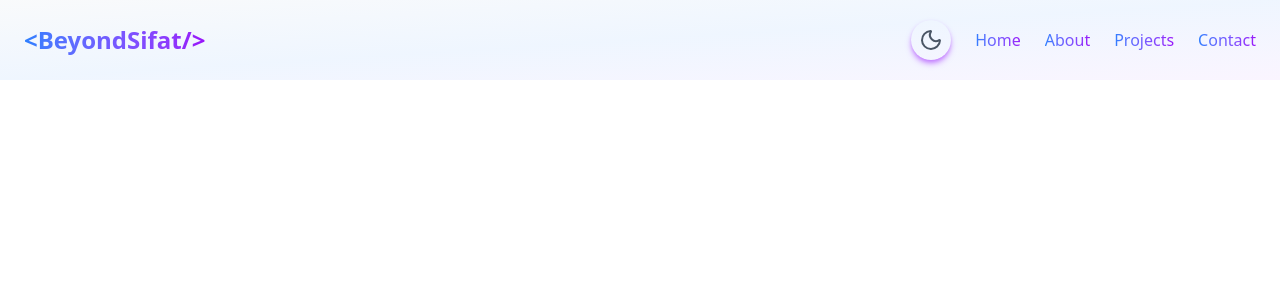
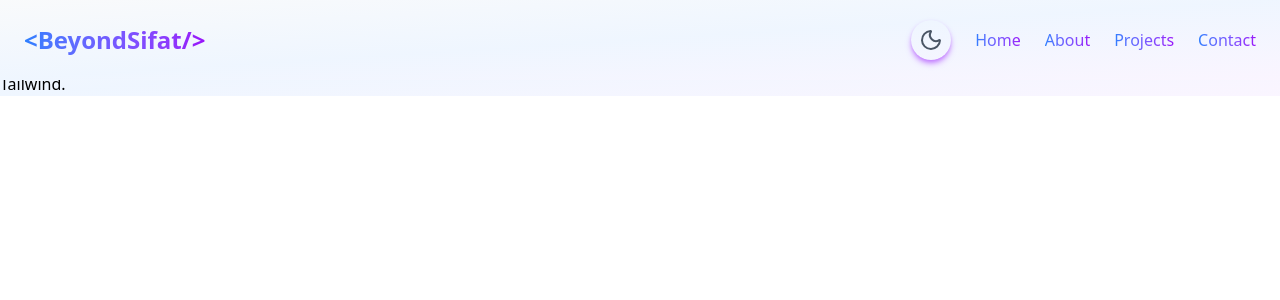
Before and after one commit to Beyond-Sifat/My-Portfolio, a React (Vite) app: page / in a window 1280 px wide. Shown: the top 300 px of the page. Built offline with nearby package versions, Linux system fonts and the light colour scheme.

Commit message:
navbar created

```diff
--- a/index.html
+++ b/index.html
@@ -1,12 +1,12 @@
 <!doctype html>
-<html lang="en" class="dark">
+<html lang="en">
   <head>
     <meta charset="UTF-8" />
     <link rel="icon" type="image/svg+xml" href="/vite.svg" />
     <meta name="viewport" content="width=device-width, initial-scale=1.0" />
     <title>Vite + React</title>
   </head>
-  <body class="dark:bg-gray-700">
+  <body class="bg-white dark:bg-gray-700">
     <div id="root"></div>
     <script type="module" src="/src/main.jsx"></script>
   </body>
--- a/src/App.jsx
+++ b/src/App.jsx
@@ -1,11 +1,11 @@
 import './App.css'
 import Banner from './Component/Banner'
-import Navbar from './Component/Header'
+import Navbar from './Component/Navbar'
 
 function App() {
 
   return (
-    <div className=''>
+    <div>
       <Navbar></Navbar>
       <Banner></Banner>
     </div>
--- a/src/Component/Banner.jsx
+++ b/src/Component/Banner.jsx
@@ -1,10 +1,34 @@
-import React from 'react';
+import React, { useState } from 'react';
+import { useEffect } from 'react';
 
 const Banner = () => {
+    const [displayText, setDisplayText] = useState('')
+    const role = "Junior Frontend-Focused MERN Stack Developer"
+
+    useEffect(() => {
+        let index = 0
+        const timer = setInterval(() => {
+            if (index <= role.length) {
+                setDisplayText(role.slice(0, index))
+                index++
+            } else {
+                clearInterval(timer)
+            }
+        }, 100)
+        return () => clearInterval(timer);
+    }, []);
     return (
-        <div>
-
-        </div>
+        <section className='bg-gradient-to-br from-gray-50 via-blue-50 to-purple-50 dark:bg-gray-900bg-gradient-to-br dark:from-gray-900 dark:via-blue-900 dark:to-purple-900'>
+            <div>
+                <div>
+                    <h1 className='text-white'>Hi! I'm Sifat</h1>
+                    <h2>{displayText}</h2>
+                    <p>Crafting exceptional digital experiences with modern technologies.
+                        Specialized in building scalable web applications using MongoDB, Express.js, React, and Node.js, Tailwind.
+                    </p>
+                </div>
+            </div>
+        </section>
     );
 };
 
```
Also changed, not shown: src/Component/Navbar.jsx (renamed from src/Component/Header.jsx).
